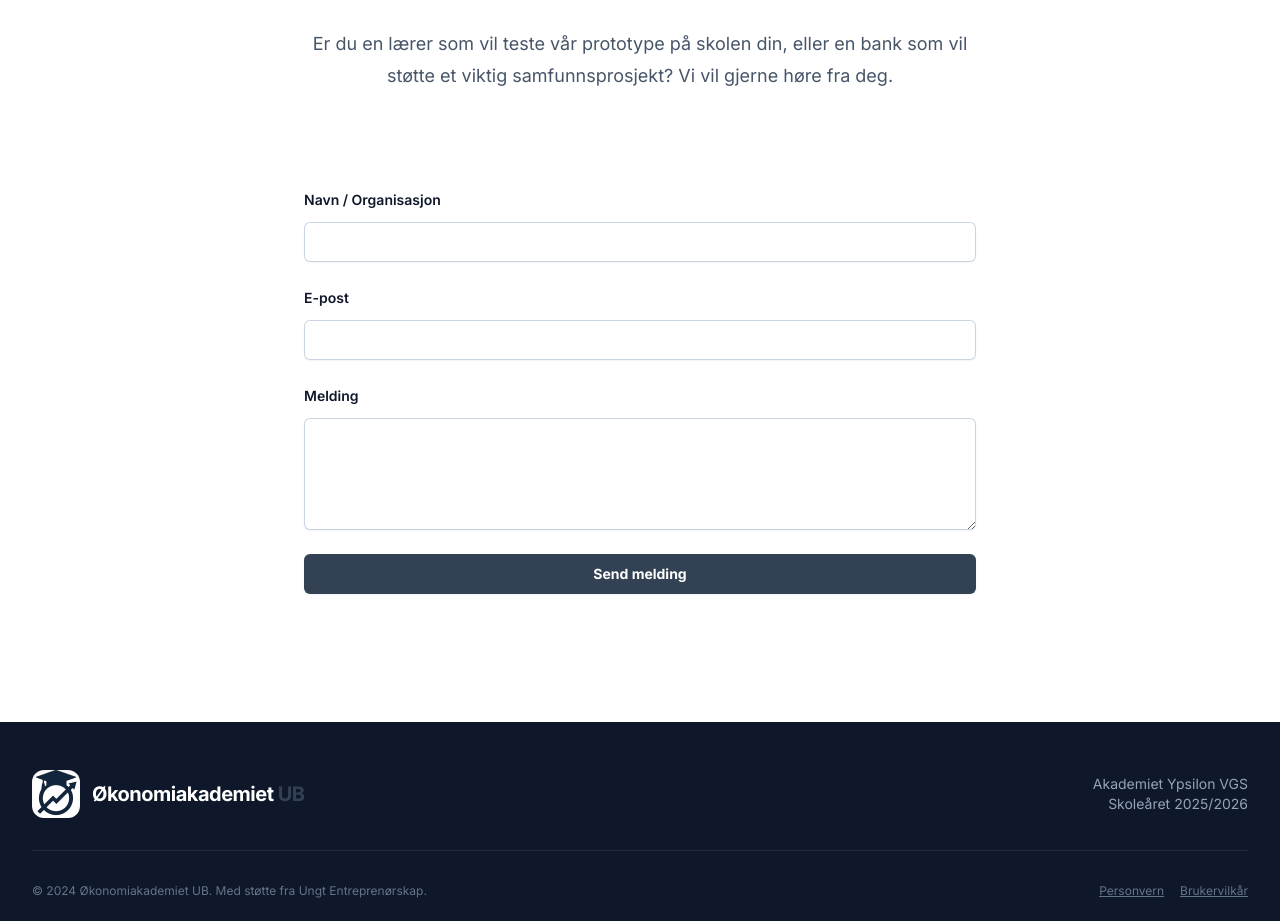
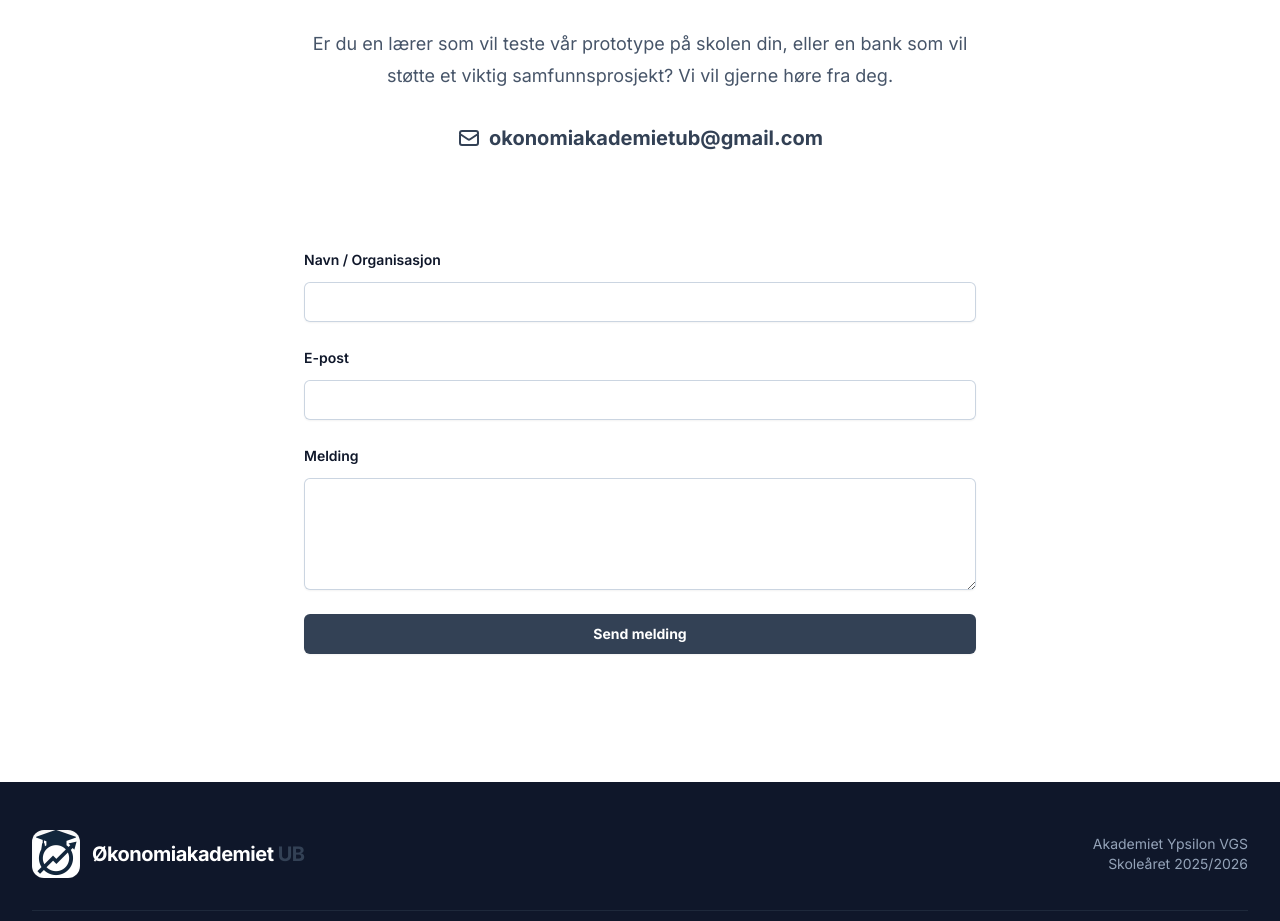
Before and after one commit to martiniusdh/-koakademietub, a React (Vite) app: page / in a window 1280 px wide. Shown: the part 2787-3708 px from the top of the page. Built offline with nearby package versions, Linux system fonts and the light colour scheme.

Commit message:
fix: Update contact form to use mailto and display email address

```diff
--- a/components/Contact.tsx
+++ b/components/Contact.tsx
@@ -11,20 +11,26 @@ const Contact: React.FC = () => {
           <p className="mt-6 text-lg leading-8 text-slate-600">
             Er du en lærer som vil teste vår prototype på skolen din, eller en bank som vil støtte et viktig samfunnsprosjekt? Vi vil gjerne høre fra deg.
           </p>
+          <div className="mt-8 flex justify-center">
+            <a href="mailto:okonomiakademietub@gmail.com" className="text-xl font-bold text-logo-blue hover:text-logo-blue-dark transition-colors flex items-center gap-2">
+              <svg className="w-6 h-6" fill="none" stroke="currentColor" viewBox="0 0 24 24"><path strokeLinecap="round" strokeLinejoin="round" strokeWidth={2} d="M3 8l7.89 5.26a2 2 0 002.22 0L21 8M5 19h14a2 2 0 002-2V7a2 2 0 00-2-2H5a2 2 0 00-2 2v10a2 2 0 002 2z" /></svg>
+              okonomiakademietub@gmail.com
+            </a>
+          </div>
         </div>
         <div className="mx-auto mt-16 max-w-2xl sm:mt-20 lg:mt-24">
-          <form className="grid grid-cols-1 gap-y-6 sm:grid-cols-2 sm:gap-x-8">
+          <form action="mailto:okonomiakademietub@gmail.com" method="POST" encType="text/plain" className="grid grid-cols-1 gap-y-6 sm:grid-cols-2 sm:gap-x-8">
             <div className="sm:col-span-2">
               <label htmlFor="name" className="block text-sm font-semibold leading-6 text-slate-900">Navn / Organisasjon</label>
-              <input type="text" name="name" id="name" className="mt-2.5 block w-full rounded-md border-0 px-3.5 py-2 text-slate-900 shadow-sm ring-1 ring-inset ring-slate-300 placeholder:text-slate-400 focus:ring-2 focus:ring-inset focus:ring-logo-blue sm:text-sm sm:leading-6" />
+              <input type="text" name="name" id="name" className="mt-2.5 block w-full rounded-md border-0 px-3.5 py-2 text-slate-900 shadow-sm ring-1 ring-inset ring-slate-300 placeholder:text-slate-400 focus:ring-2 focus:ring-inset focus:ring-logo-blue sm:text-sm sm:leading-6" required />
             </div>
             <div className="sm:col-span-2">
               <label htmlFor="email" className="block text-sm font-semibold leading-6 text-slate-900">E-post</label>
-              <input type="email" name="email" id="email" className="mt-2.5 block w-full rounded-md border-0 px-3.5 py-2 text-slate-900 shadow-sm ring-1 ring-inset ring-slate-300 placeholder:text-slate-400 focus:ring-2 focus:ring-inset focus:ring-logo-blue sm:text-sm sm:leading-6" />
+              <input type="email" name="email" id="email" className="mt-2.5 block w-full rounded-md border-0 px-3.5 py-2 text-slate-900 shadow-sm ring-1 ring-inset ring-slate-300 placeholder:text-slate-400 focus:ring-2 focus:ring-inset focus:ring-logo-blue sm:text-sm sm:leading-6" required />
             </div>
             <div className="sm:col-span-2">
               <label htmlFor="message" className="block text-sm font-semibold leading-6 text-slate-900">Melding</label>
-              <textarea name="message" id="message" rows={4} className="mt-2.5 block w-full rounded-md border-0 px-3.5 py-2 text-slate-900 shadow-sm ring-1 ring-inset ring-slate-300 placeholder:text-slate-400 focus:ring-2 focus:ring-inset focus:ring-logo-blue sm:text-sm sm:leading-6"></textarea>
+              <textarea name="message" id="message" rows={4} className="mt-2.5 block w-full rounded-md border-0 px-3.5 py-2 text-slate-900 shadow-sm ring-1 ring-inset ring-slate-300 placeholder:text-slate-400 focus:ring-2 focus:ring-inset focus:ring-logo-blue sm:text-sm sm:leading-6" required></textarea>
             </div>
             <div className="sm:col-span-2">
               <button type="submit" className="block w-full rounded-md bg-logo-blue px-3.5 py-2.5 text-center text-sm font-bold text-white shadow-sm hover:bg-logo-blue-dark focus-visible:outline focus-visible:outline-2 focus-visible:outline-offset-2 focus-visible:outline-logo-blue transition-all">
```
